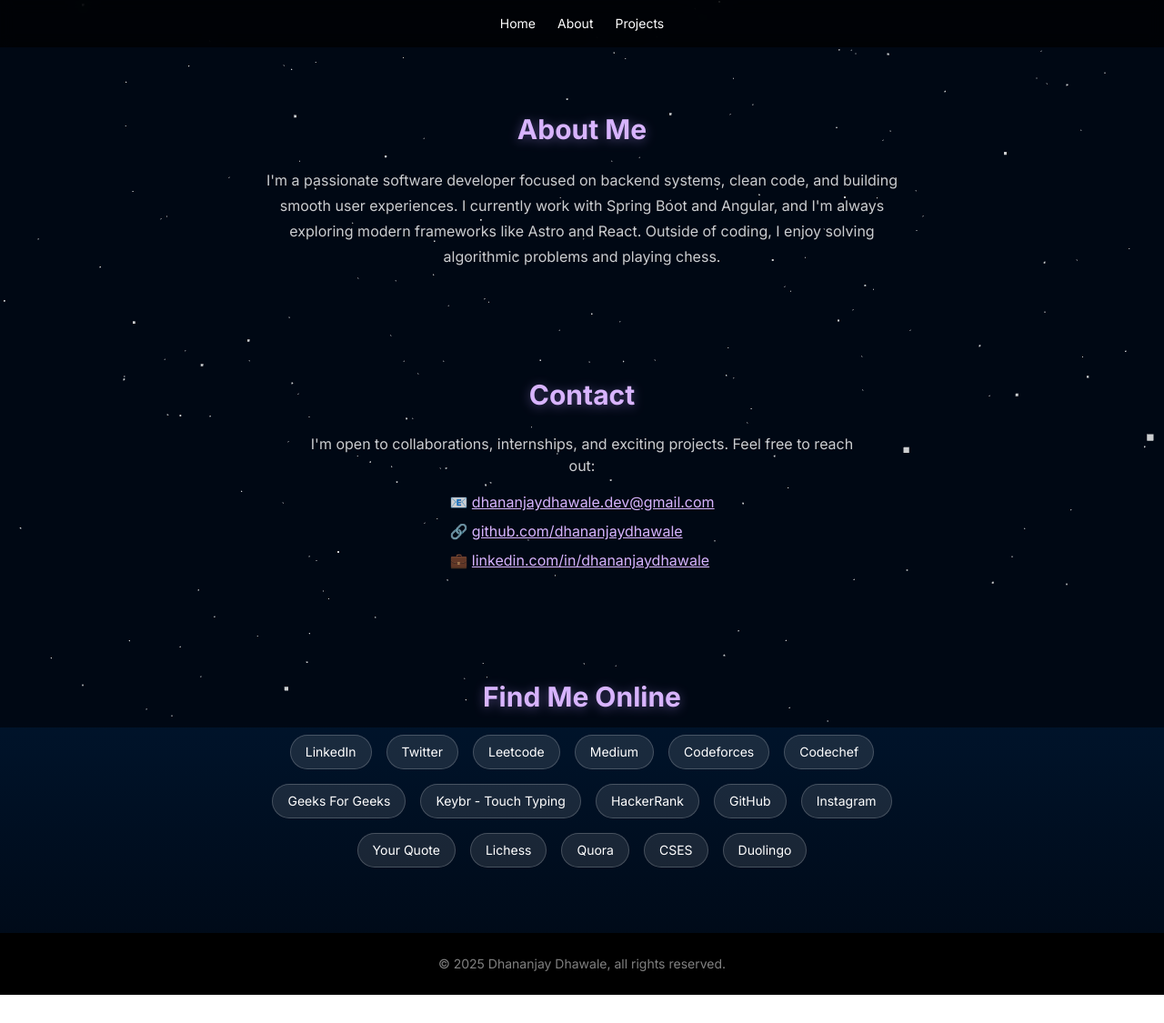
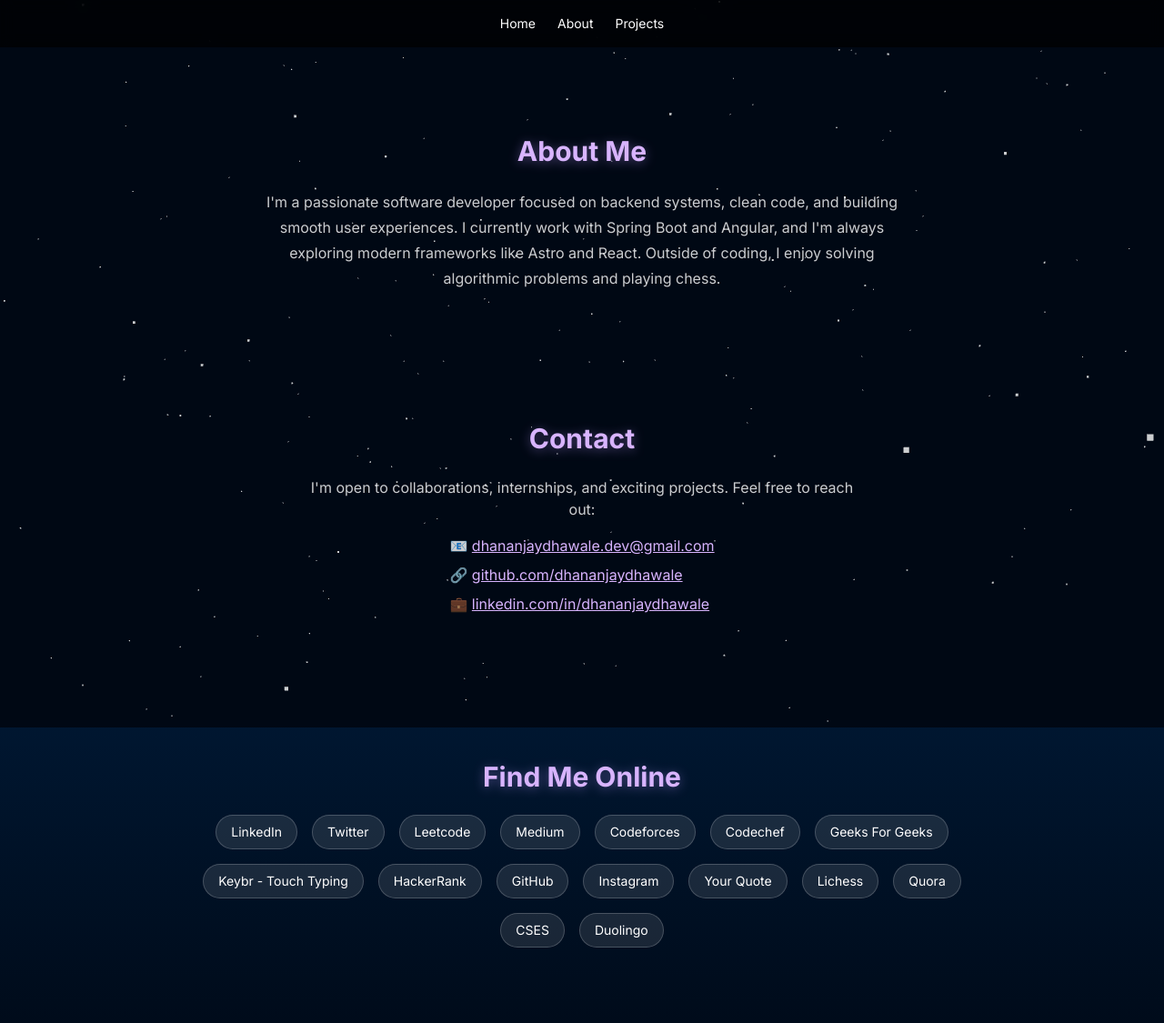
Before and after one commit to dhananjay-dhawale/astro-portfolio, an Astro site: page /astro-portfolio/about in a window 1280 px wide. Shown: the top 1125 px of the page at 91% size. Before the commit the page ends 1094 px from the top, so only its background shows below. Built offline with nearby package versions, Linux system fonts and the light colour scheme; Astro itself is replaced by a stand-in of ours.

Commit message:
more changes

```diff
--- a/src/components/AboutMe.tsx
+++ b/src/components/AboutMe.tsx
@@ -1,6 +1,9 @@
 export default function AboutMe() {
   return (
-    <section id="about" className="py-6 sm:py-10 px-6 text-white max-w-3xl mx-auto text-center">
+    <section
+      id="about"
+      className="py-16 px-6 text-white max-w-3xl mx-auto text-center relative z-10"
+    >
       <h2 className="text-3xl font-bold mb-6 text-purple-300 drop-shadow-[0_2px_6px_rgba(186,147,255,0.4)]">
         About Me
       </h2>
--- a/src/components/Contact.tsx
+++ b/src/components/Contact.tsx
@@ -1,6 +1,6 @@
 export default function Contact() {
   return (
-    <section id="contact" className="py-20 px-6 text-white max-w-2xl mx-auto text-center">
+    <section id="contact" className="py-20 px-6 text-white max-w-2xl mx-auto text-center relative z-10">
       <h2 className="text-3xl font-bold mb-6 text-purple-300 drop-shadow-[0_2px_6px_rgba(186,147,255,0.4)]">Contact</h2>
       <p className="text-white/80 mb-4">
         I'm open to collaborations, internships, and exciting projects. Feel free to reach out:
--- a/src/components/Links.tsx
+++ b/src/components/Links.tsx
@@ -19,7 +19,7 @@ const links = [
 
 export default function Links() {
   return (
-    <section className="py-10 px-6 text-white max-w-3xl mx-auto text-center">
+    <section className="py-20 px-6 text-white max-w-4xl mx-auto text-center relative z-10">
       <h2 className="text-3xl font-bold mb-6 text-purple-300 drop-shadow-[0_2px_6px_rgba(186,147,255,0.4)]">Find Me Online</h2>
       <div className="flex flex-wrap justify-center gap-4">
         {links.map(link => (
--- a/src/layouts/BaseLayout.astro
+++ b/src/layouts/BaseLayout.astro
@@ -11,10 +11,7 @@ import Footer from '../components/Footer.tsx';
     <title>dhananjay | portfolio</title>
     <meta name="description" content="portfolio of dhananjay – java, spring boot, angular developer" />
   </head>
-
-  <body
-    class="bg-gradient-to-b from-[#000814] via-[#001d3d] to-[#000814] text-white font-sans antialiased scroll-smooth"
-  >
+  <body class="bg-gradient-to-b from-[#000814] via-[#001d3d] to-[#000814] text-white font-sans antialiased scroll-smooth">
     <div class="flex flex-col min-h-screen">
       <Header />
       <main class="flex-1 px-4 sm:px-8 md:px-16 lg:px-24 xl:px-32 py-8">
--- a/src/pages/about.astro
+++ b/src/pages/about.astro
@@ -7,10 +7,12 @@ import StarBackground from '../components/StarBackground.tsx';
 ---
 
 <BaseLayout>
-  <div class="flex-1 flex flex-col justify-center items-center">
+  <div class="relative">
     <StarBackground client:load />
-    <AboutMe client:load />
-    <Contact client:load />
-    <Links client:load />
+    <div class="relative z-10">
+      <AboutMe client:load />
+      <Contact client:load />
+      <Links client:load />
+    </div>
   </div>
 </BaseLayout>
```
Also changed, not shown: src/components/About.tsx (added).
